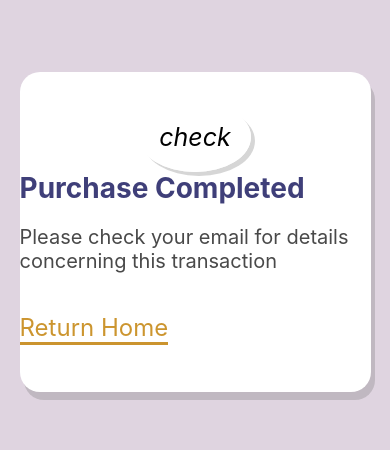
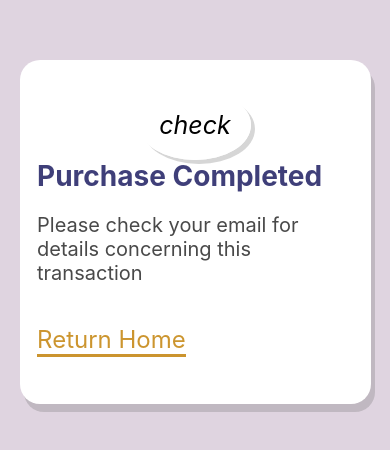
Before and after one commit to Fatimah019/IQTest1, a React (Create React App) app: page /payment-complete in a window 390 px wide. Shown: the part 190-640 px from the top of the page. Built offline with nearby package versions, Linux system fonts and the light colour scheme.

Commit message:
more of mobile responsiveness

```diff
--- a/public/css/taskone.css
+++ b/public/css/taskone.css
@@ -16,7 +16,11 @@
 .input-select-location {
   width: 50%;
   margin-left: 40px;
+  background-color: transparent;
+  outline: none;
+  border: none;
 }
+
 .input-select {
   width: 100%;
   padding: 3.5% 0;
@@ -97,11 +101,11 @@
   margin-top: 25px;
   margin-bottom: 25px;
 }
-.hr {
+hr {
   width: 90%;
   margin: auto;
-  padding: 0.5px 0;
-  background-color: rgba(12, 12, 85, 0.787);
+  border: 0.5px solid rgba(12, 12, 85, 0.787);
+  margin-bottom: 30px;
 }
 .total {
   border: 1px solid rgba(12, 12, 85, 0.787);
@@ -149,7 +153,9 @@ tr td {
   padding: 30px;
   font-size: 45px;
 }
-
+.confirm-payment {
+  width: 70%;
+}
 .confirm-payment h1 {
   color: rgba(12, 12, 85, 0.787);
 }
@@ -213,6 +219,9 @@ tr td {
   tr td {
     font-size: 22px;
   }
+  .confirm-payment {
+    width: 80%;
+  }
 }
 @media screen and (max-width: 600px) {
   .pg-four-con,
@@ -229,7 +238,7 @@ tr td {
   .input-select-location {
     width: 100%;
   }
-  ..input-select-location {
+  .input-select-location {
     margin: 0px;
   }
   .card-details {
@@ -252,6 +261,9 @@ tr td {
   tr td {
     font-size: 20px;
   }
+  .confirm-payment {
+    width: 90%;
+  }
 }
 @media screen and (max-width: 480px) {
   .pg-four-con,
@@ -265,10 +277,3 @@ tr td {
     font-size: 25px;
   }
 }
-.card-details-g label {
-  width: 90%;
-}
-
-.input-select-location {
-  background-color: transparent;
-}
--- a/src/Components/TaskOne/pagethree.js
+++ b/src/Components/TaskOne/pagethree.js
@@ -26,6 +26,7 @@ export default class PageThree extends Component {
             </tr>
           </div>
           <hr />
+
           <div className="flex space-between total">
             <td>Total</td>
             <td>50,000.00</td>
--- a/src/Components/TaskOne/pagetwo.js
+++ b/src/Components/TaskOne/pagetwo.js
@@ -28,7 +28,7 @@ export default class PageTwo extends Component {
               </select>
             </label>
           </label>
-          <div className="card-details">
+          {/* <div className="card-details">
             <div className="card-no">
               <label>
                 <p>
@@ -70,7 +70,7 @@ export default class PageTwo extends Component {
               </label>
             </div>
           </div>
-          <br />
+          <br /> */}
 
           <div class="billing-final">
             <div className="flex align-center forward">
```
